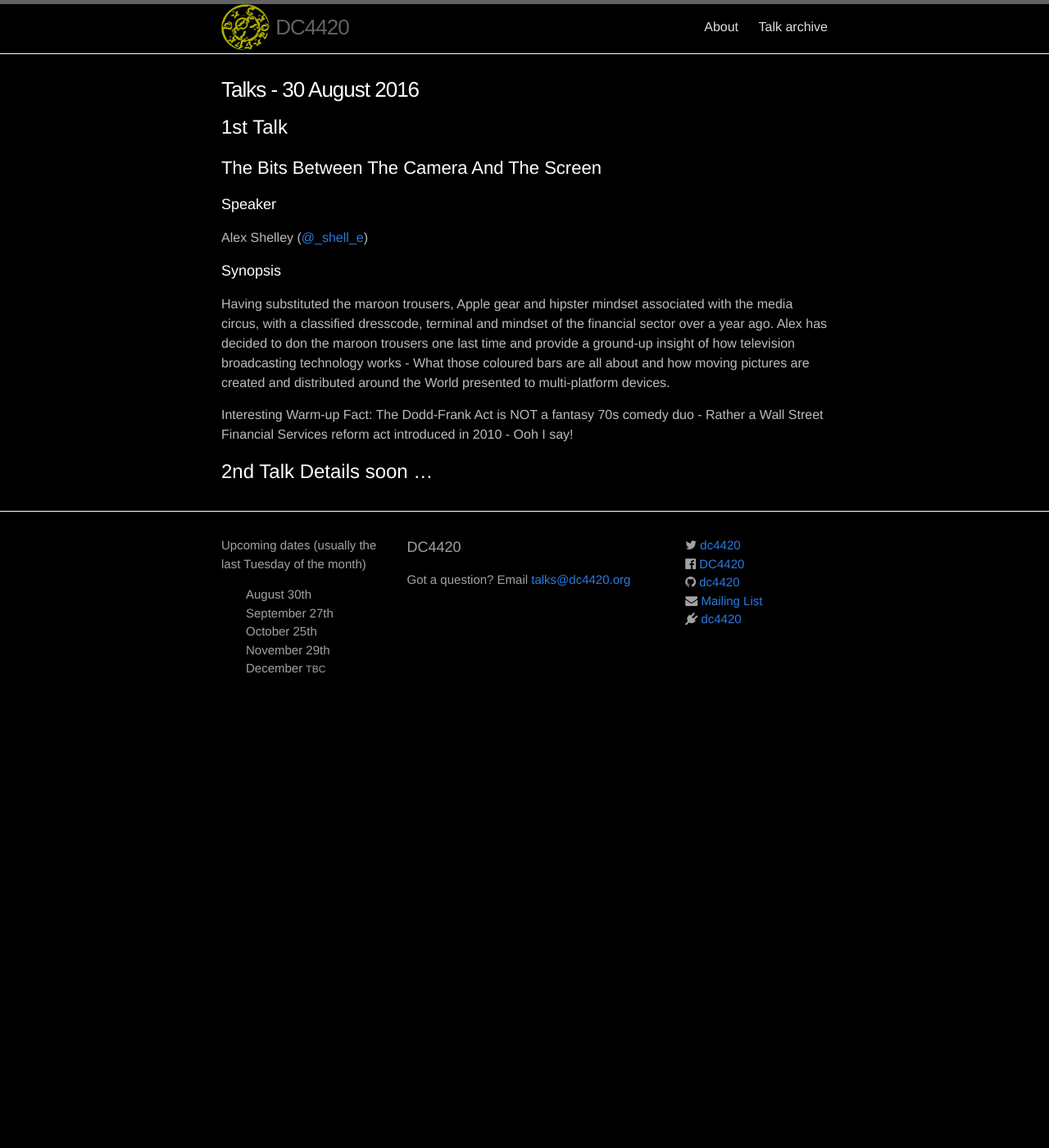
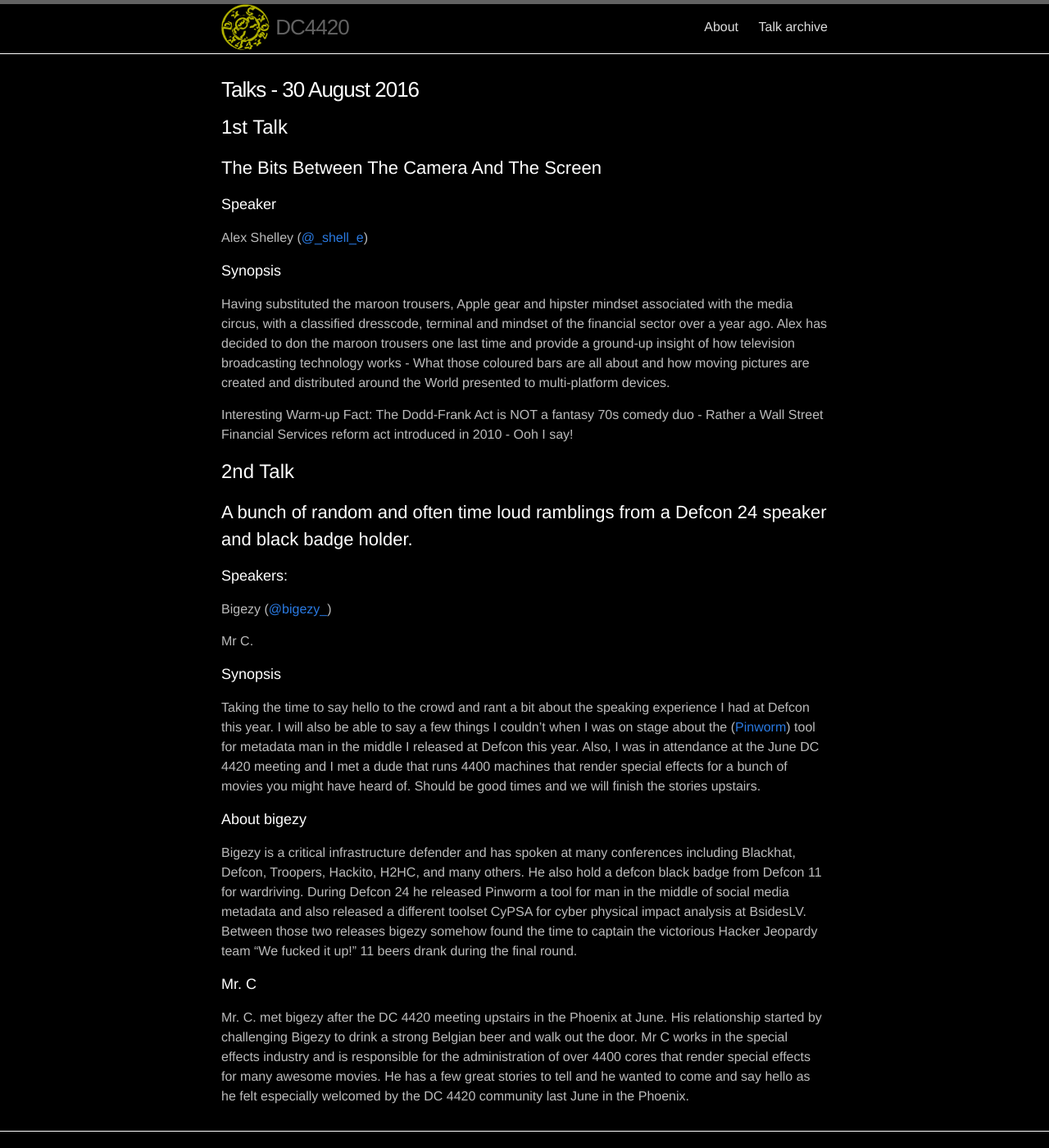
Before and after one commit to dc4420/website, a Jekyll site: the page built from _posts/2016-08-30-talks.markdown, in a window 1280 px wide and 1400 px high. Shown: the whole window at 82% size. Built offline with Jekyll 4.4.1, drawn with Linux system fonts in a browser that asks for light colours; nearby versions of some CDN libraries.

Commit message:
2nd August talk
Bigezy & Mr C

```diff
--- a/_posts/2016-08-30-talks.markdown
+++ b/_posts/2016-08-30-talks.markdown
@@ -24,4 +24,40 @@ are created and distributed around the World presented to multi-platform devices
 Interesting Warm-up Fact: The Dodd-Frank Act is NOT a fantasy 70s comedy duo - Rather a Wall Street Financial Services reform act introduced in 2010 - Ooh I say!
 
 
-# 2nd Talk  Details soon ...
+# 2nd Talk
+
+## A bunch of random and often time loud ramblings from a Defcon 24 speaker and black badge holder.
+
+### Speakers:
+
+Bigezy ([@bigezy_](https://twitter.com/@bigezy_))
+
+Mr C.
+
+### Synopsis
+
+Taking the time to say hello to the crowd and rant a bit about the speaking experience I had at Defcon this year.
+I will also be able to say a few things I couldn't when I was on stage about the
+([Pinworm](https://www.github.com/bigezy/pinworm)) tool for metadata man in the middle I released at Defcon this year.
+Also, I was in attendance at the June DC 4420 meeting and I met a dude that runs 4400 machines that render special
+effects for a bunch of movies you might have heard of. Should be good times and we will finish the stories upstairs.
+
+
+
+### About bigezy
+
+Bigezy is a critical infrastructure defender and has spoken at many conferences including Blackhat, Defcon, Troopers,
+Hackito, H2HC, and many others. He also hold a defcon black badge from Defcon 11 for wardriving. During Defcon 24 he
+released Pinworm a tool for man in the middle of social media metadata and also released a different toolset CyPSA for
+cyber physical impact analysis at BsidesLV.  Between those two releases bigezy somehow found the time to captain the
+victorious Hacker Jeopardy team "We fucked it up!" 11 beers drank during the final round.
+
+
+
+### Mr. C
+
+Mr. C. met bigezy after the DC 4420 meeting upstairs in the Phoenix at June. His relationship started by challenging
+Bigezy to drink  a strong Belgian beer and walk out the door. Mr C works in the special effects industry and is
+responsible for the administration of over 4400 cores that render special effects for many awesome movies. He has a
+few great stories to tell and he wanted to come and say hello as he felt especially welcomed by the DC 4420 community
+last June in the Phoenix.
```
